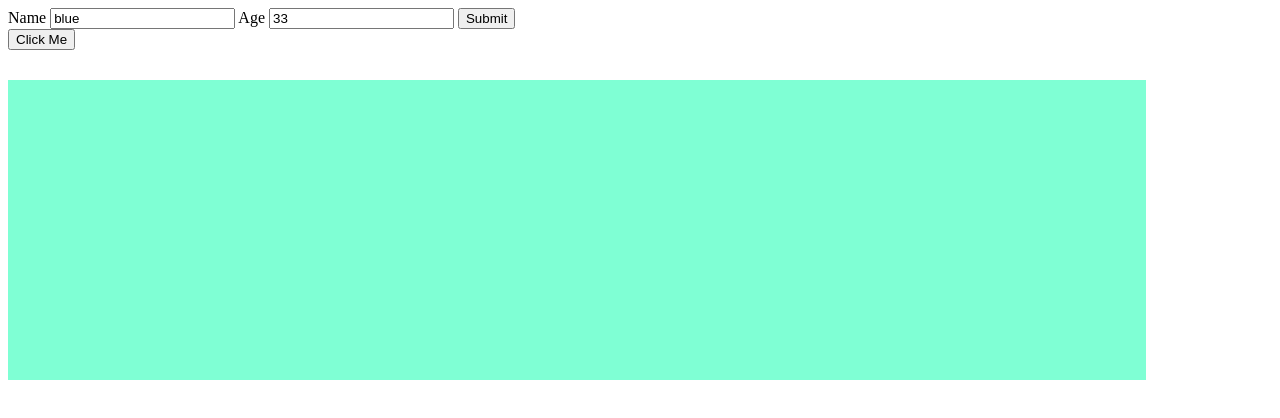
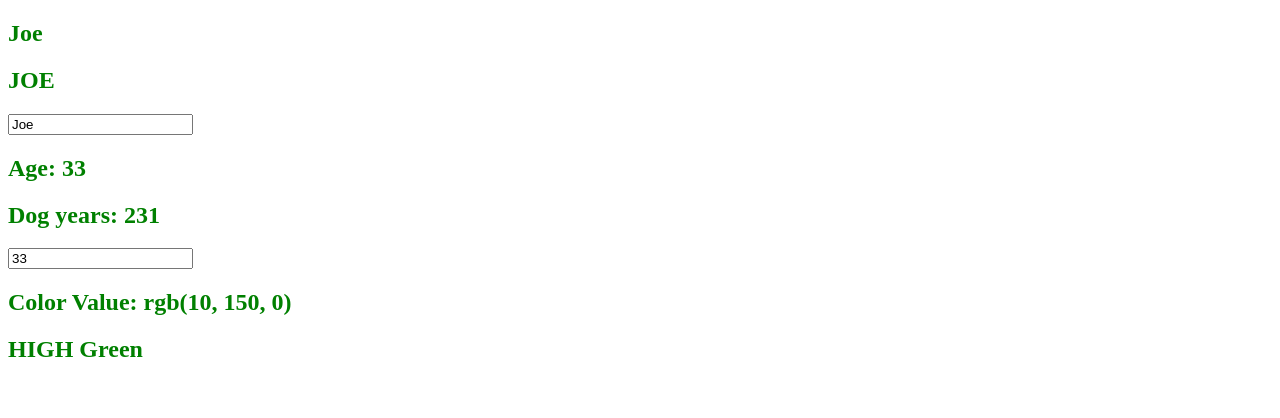
Before and after one commit to udemy-sveltekit-course/demo, a Svelte app: page / in a window 1280 px wide. Shown: the top 418 px of the page. Built offline with nearby package versions, Linux system fonts and the light colour scheme.

Commit message:
module2-video10

```diff
--- a/src/App.svelte
+++ b/src/App.svelte
@@ -1,18 +1,40 @@
 <script>
-  import Container from './Container.svelte';
-  import ChildEvent from './ChildEvent.svelte';
-  function onFormSubmit(e) {
-    console.log(e);
-    const { name, age } = e.detail;
-    console.log(name, age, 'details from event');
+  let name = 'Joe';
+  $: capitalizedName = name.toUpperCase();
+  let age = 33;
+  $: dogYears = age * 7;
+  let red = 10;
+  let blue = 0;
+  let green = 0;
+  let highGreen = false;
+  $: colorValue = color(red, green, blue);
+  $: console.log(green);
+  $: {
+    console.log(green, 'green');
+    console.log(red, 'red');
   }
-  function onCustomEvent(e) {
-    alert(e.detail);
+
+  $: if (green > 100) {
+    highGreen = true;
   }
+
+  function color(red, green, blue) {
+    return `rgb(${red}, ${green}, ${blue})`;
+  }
+
+  setTimeout(() => {
+    green += 150;
+  }, 1500);
 </script>
 
-<Container
-  on:click={() => alert('was clicked')}
-  on:form_submit={onFormSubmit}
-/>
-<ChildEvent on:custom_event={onCustomEvent} />
+<h2>{name}</h2>
+<h2>{capitalizedName}</h2>
+
+<input type="text" bind:value={name} />
+
+<h2>Age: {age}</h2>
+<h2>Dog years: {dogYears}</h2>
+<input type="number" bind:value={age} />
+
+<h2>Color Value: {colorValue}</h2>
+<h2>{highGreen ? 'HIGH ' : 'LOW '} Green</h2>
```
